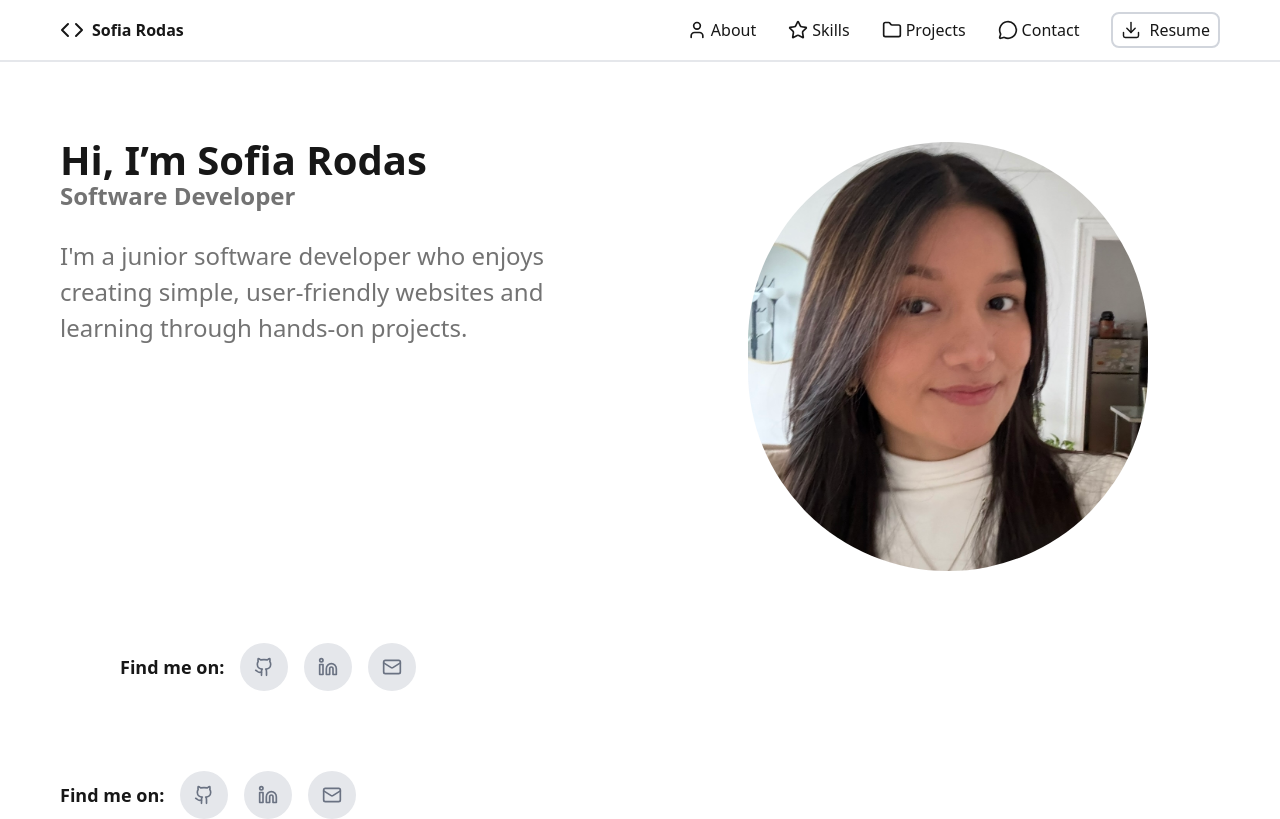
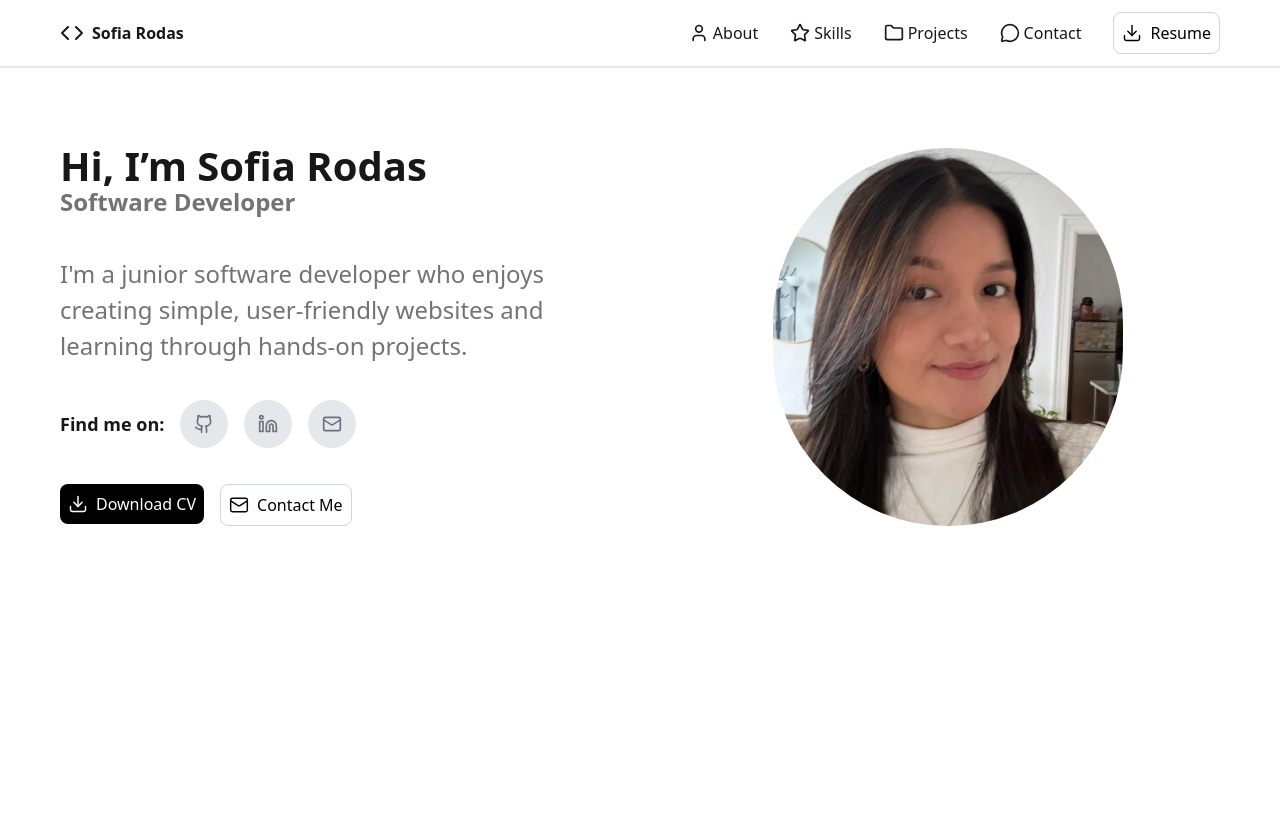
Before and after one commit to sofiso99/professional-portfolio, a Next.js app: page / in a window 1280 px wide. Built offline with nearby package versions, Linux system fonts and the light colour scheme.

Commit message:
finished introduction page

```diff
--- /dev/null
+++ b/components/Button.tsx
@@ -0,0 +1,31 @@
+import { ReactNode } from "react";
+
+export const Button = ({
+  icon,
+  text,
+  onClick,
+  variant,
+  style,
+}: {
+  icon?: ReactNode;
+  text: string;
+  onClick?: () => void;
+  variant?: string;
+  style?:string;
+}) => {
+  return (
+    <div
+      className={`inline-flex items-center gap-2 rounded-lg px-2 py-2 cursor-pointer
+    ${
+      variant === "black"
+        ? "bg-black text-white border-0 hover:bg-gray-900 hover:-translate-y-1"
+        : "border border-gray-300 hover:bg-gray-100 text-black "
+    } ${style}
+  `}
+      onClick={onClick}
+    >
+      {icon}
+      {text}
+    </div>
+  );
+};
--- a/components/DownloadResumeButton.tsx
+++ /dev/null
@@ -1,16 +0,0 @@
-import { Download } from "lucide-react";
-
-const DownloadResumeButton = () => {
-  return (
-    <a
-      href="/Resume.pdf"
-      download
-      className="inline-flex items-center gap-2 border-2 border-gray-300 rounded-lg px-2 py-1 cursor-pointer hover:bg-gray-100 transition"
-    >
-      <Download strokeWidth={1.75} className="w-5" />
-      <span>Resume</span>
-    </a>
-  );
-};
-
-export default DownloadResumeButton;
--- a/introductionSection/IntroductionSection.tsx
+++ b/introductionSection/IntroductionSection.tsx
@@ -3,27 +3,9 @@ import { IntroContent } from "./components/IntroContent";
 import SocialsBanner from "./components/SocialsBanner";
 
 export const IntroductionSection = () => {
-  const socialLinks = [
-    {
-      icon: <Github size={20} />,
-      href: "https://github.com/sofiso99",
-      label: "GitHub",
-    },
-    {
-      icon: <Linkedin size={20} />,
-      href: "https://www.linkedin.com/in/sofiarodas/",
-      label: "LinkedIn",
-    },
-    {
-      icon: <Mail size={20} />,
-      href: "mailto:sofrodasg@gmail.com",
-      label: "Email",
-    },
-  ];
   return (
     <div>
       <IntroContent />
-      <SocialsBanner title="Find me on:" items={socialLinks} />
     </div>
   );
 };
--- /dev/null
+++ b/introductionSection/components/CallToAction.tsx
@@ -0,0 +1,26 @@
+import { Button } from "@/components/Button";
+import { Download, Mail } from "lucide-react";
+
+const CallToAction = () => {
+  return (
+    <div className="flex gap-4">
+      <a href="/Resume.pdf" download>
+        <Button
+          icon={<Download strokeWidth={1.75} className="w-5" />}
+          text="Download CV"
+          variant="black"
+        />
+      </a>
+      <a href="mailto:sofrodasg@example.com">
+        <Button
+          icon={<Mail strokeWidth={1.75} className="w-5" />}
+          text="Contact Me"
+          variant=""
+          style="hover:-translate-y-1"
+        />
+      </a>
+    </div>
+  );
+};
+
+export default CallToAction;
--- a/introductionSection/components/IntroContent.tsx
+++ b/introductionSection/components/IntroContent.tsx
@@ -2,6 +2,7 @@ import content from "../../content/introData.json";
 import Image from "next/image";
 import SocialsBanner from "./SocialsBanner";
 import { Github, Linkedin, Mail } from "lucide-react";
+import CallToAction from "./CallToAction";
 
 export const IntroContent = () => {
   const socialLinks = [
@@ -23,33 +24,30 @@ export const IntroContent = () => {
   ];
   return (
     <div className="grid grid-cols-2 py-20 px-15 gap-18">
-      <div className=" flex flex-col gap-6">
+      <div className="flex flex-col gap-9">
         <div className="leading-9">
           <h1 className="font-bold text-[40px]">{content.introData.title}</h1>
           <h2 className="font-bold text-[24px] text-[#737373]  ">
             {content.introData.subtitle}
           </h2>
         </div>
-
+        <p className="font-light text-[24px] text-[#737373]">
+          {content.introData.description}
+        </p>
+        <SocialsBanner title="Find me on:" items={socialLinks} />
         <div>
-          <p className="font-light text-[24px] text-[#737373] ">
-            {content.introData.description}
-          </p>
+          <CallToAction />
         </div>
       </div>
       <div className="flex justify-center">
         <Image
           src="/picture.jpg"
           alt="profile picture"
-          width={400}
+          width={350}
           height={300}
           className="rounded-full"
         />
       </div>
-      <div>
-
-        <SocialsBanner title="Find me on:" items={socialLinks} />
-      </div>
     </div>
   );
 };
--- a/introductionSection/components/SocialsBanner.tsx
+++ b/introductionSection/components/SocialsBanner.tsx
@@ -10,7 +10,7 @@ const SocialBanner = ({
 }) => {
   return (
     <div className="flex items-center gap-4">
-      <h2 className="text-lg font-semibold pl-15">{title}</h2>
+      <h2 className="text-lg font-semibold">{title}</h2>
       <div className="flex gap-4">
         {items.map((item) => (
           <SocialButton
--- a/navbar/Navbar.tsx
+++ b/navbar/Navbar.tsx
@@ -1,7 +1,14 @@
-import { Code, Folder, MessageCircle, Star, User } from "lucide-react";
+import {
+  Code,
+  Download,
+  Folder,
+  MessageCircle,
+  Star,
+  User,
+} from "lucide-react";
 import Logo from "./components/Logo";
 import NavElement from "./components/NavElement";
-import DownloadResumeButton from "../components/DownloadResumeButton";
+import { Button } from "@/components/Button";
 
 const Navbar = () => {
   const NavElementsData = [
@@ -39,7 +46,12 @@ const Navbar = () => {
             />
           );
         })}
-        <DownloadResumeButton />
+        <a href="/Resume.pdf" download>
+          <Button
+            icon={<Download strokeWidth={1.75} className="w-5" />}
+            text="Resume"
+          />
+        </a>
       </div>
     </div>
   );
```
